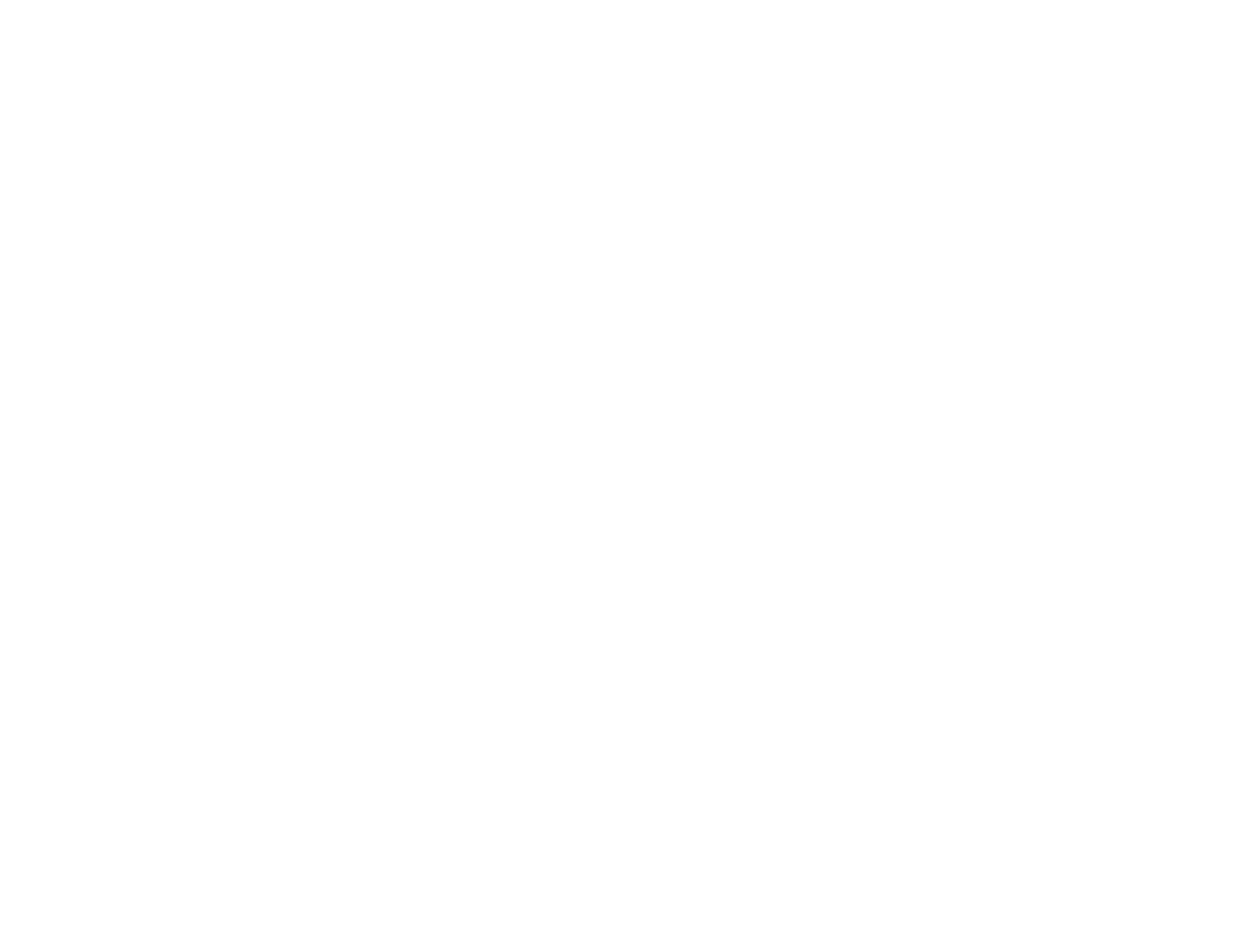
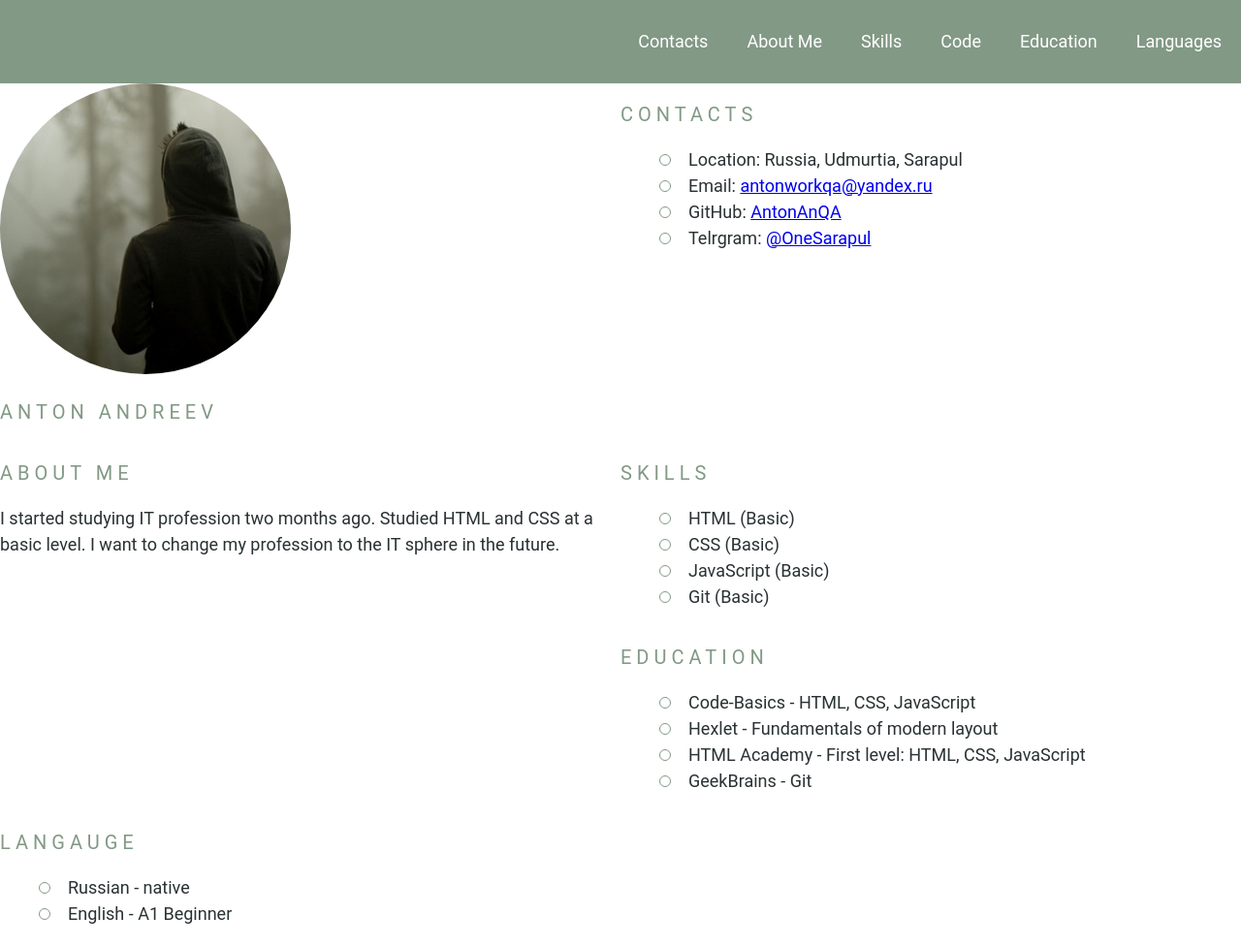
Before and after one commit to AntonAnQA/rsschool-cv, a plain HTML site: page index.html in a window 1280 px wide. Shown: the whole page at 97% size. Before the commit the page ends 800 px from the top, so only its background shows below. Drawn offline with Linux system fonts and the light colour scheme; a web font is replaced by a local one.

Commit message:
feat: add text in index.html and style in style.css

```diff
--- a/index.html
+++ b/index.html
@@ -9,6 +9,77 @@
     <title>cv</title>
 </head>
 <body>
-
+    <header class="header">
+        <div class="container">
+          <nav class="nav">
+              <ul class="nav-list">
+                  <li class="nav-item"><a href="#contacts" class="nav-link">Contacts</a></li>
+                  <li class="nav-item"><a href="#about-me" class="nav-link">About Me</a></li>
+                  <li class="nav-item"><a href="#skills" class="nav-link">Skills</a></li>
+                  <li class="nav-item"><a href="#code" class="nav-link">Code</a></li>
+                  <li class="nav-item"><a href="#education" class="nav-link">Education</a></li>
+                  <li class="nav-item"><a href="#langauges" class="nav-link">Languages</a></li>
+              </ul>
+          </nav>
+        </div>
+    </header>
+    <main class="main">
+        <div class="container main-container">
+            <section class="section" id="profile">
+                <img src="assets/img/Avatar_new.jpg" alt="Avatar" class="section-profile-avatar">
+                <h1 class="section-title">Anton Andreev</h1>
+            </section>
+            <section class="section" id="contacts">
+                <h2 class="section-title">Contacts</h2>
+                <ul class="section-list ">
+                    <li class="section-item contacts-item">Location: Russia, Udmurtia, Sarapul</li>
+                    <li class="section-item contacts-item">
+                        Email: <a href="mailto:antonworkqa@yandex.ru" title="email">antonworkqa@yandex.ru</a>
+                    </li>
+                    <li class="section-item contacts-item">
+                        GitHub: <a href="https://github.com/AntonAnQA" title="github">AntonAnQA</a>
+                    </li>
+                    <li class="section-item contacts-item">
+                        Telrgram: <a href="https://t.me/onesarapul">@OneSarapul</a>
+                    </li>
+                </ul>
+            </section>
+            <section class="section" id="about-me">
+                <h2 class="section-title">About Me</h2>
+                <p>I started studying IT profession two months ago. Studied HTML and CSS at a basic level. I want to change my profession to the IT sphere in the future.</p>
+            </section>
+            <section class="section" id="skills">
+                <h2 class="section-title">Skills</h2>
+                <ul class="section-list">
+                    <li class="section-item">HTML (Basic)</li>
+                    <li class="section-item">CSS (Basic)</li>
+                    <li class="section-item">JavaScript (Basic)</li>
+                    <li class="section-item">Git (Basic)</li>
+                </ul>
+            </section>
+            <section class="section" id="code">
+                <h2 class="section-title"><Code></Code></h2>
+            </section>
+            <section class="section" id="education">
+                <h2 class="section-title">Education</h2>
+                <ul class="section-list">
+                    <li class="section-item">Code-Basics<span> - HTML, CSS, JavaScript</span></li>
+                    <li class="section-item">Hexlet<span> - Fundamentals of modern layout</span></li>
+                    <li class="section-item">HTML Academy<span> - First level: HTML, CSS, JavaScript</span></li>
+                    <li class="section-item">GeekBrains<span> - Git</span></li>
+                </ul>
+            </section>
+            <section class="section" id="langauge">
+                <h2 class="section-title">Langauge</h2>
+                <ul class="section-list">
+                    <li class="section-item">Russian - native</li>
+                    <li class="section-item">English - A1 Beginner</li>
+                </ul>
+            </section>
+        </div>
+    </main>
+    <footer class="footer">
+        <div class="container"></div>
+    </footer>
 </body>
 </html>
--- a/style.css
+++ b/style.css
@@ -15,3 +15,85 @@
 * {
     box-sizing: border-box;
 }
+html {
+    scroll-behavior: smooth;
+}
+body {
+    display: flex;
+    flex-direction: column;
+    justify-content: space-between;
+    min-width: 320px;
+    min-width: 100vh;
+    margin: 0;
+    padding: 0;
+    font-family: 'Roboto', sans-serif;
+    font-size: 18px;
+    line-height: 1.5;
+    color: #293133;
+}
+.container {
+    max-width: 1440px;
+    margin: 0 auto;
+    min-height: 50px;
+}
+.header {
+    background-color: #829985;;
+}
+.nav-list {
+    display: flex;
+    justify-content: flex-end;
+    align-items: center;
+    list-style: none;
+}
+.nav-link {
+    padding: 0 20px;
+    line-height: 50px;
+    text-decoration: none;
+    color: #ffffff;
+    transition: color 0.5s;
+}
+.nav-link:hover {
+    font-style: italic;
+    color: #293133;
+}
+.main-container {
+    display: flex;
+    flex-wrap: wrap;
+}
+.section {
+    width: 50%;
+}
+@media (max-width: 768px) {
+    .section {
+      width: 100%;
+    }
+  }
+  .section-title {
+    font-size: 20px;
+    font-weight: 400;
+    text-transform: uppercase;
+    letter-spacing: 5px;
+    color: #829985;
+  }
+  .section-profile-avatar {
+      width: 300px;
+      height: 300px;
+      object-fit: cover;
+      border-radius: 50%;
+  }
+  .section-item {
+    position: relative;
+    padding-left: 30px;
+    list-style-type: none;
+  }
+
+  .section-item::before {
+    content: "";
+    position: absolute;
+    top: 8px;
+    left: 0px;
+    width: 10px;
+    height: 10px;
+    border: 1px solid #829985;
+    border-radius: 50%;
+  }
```
